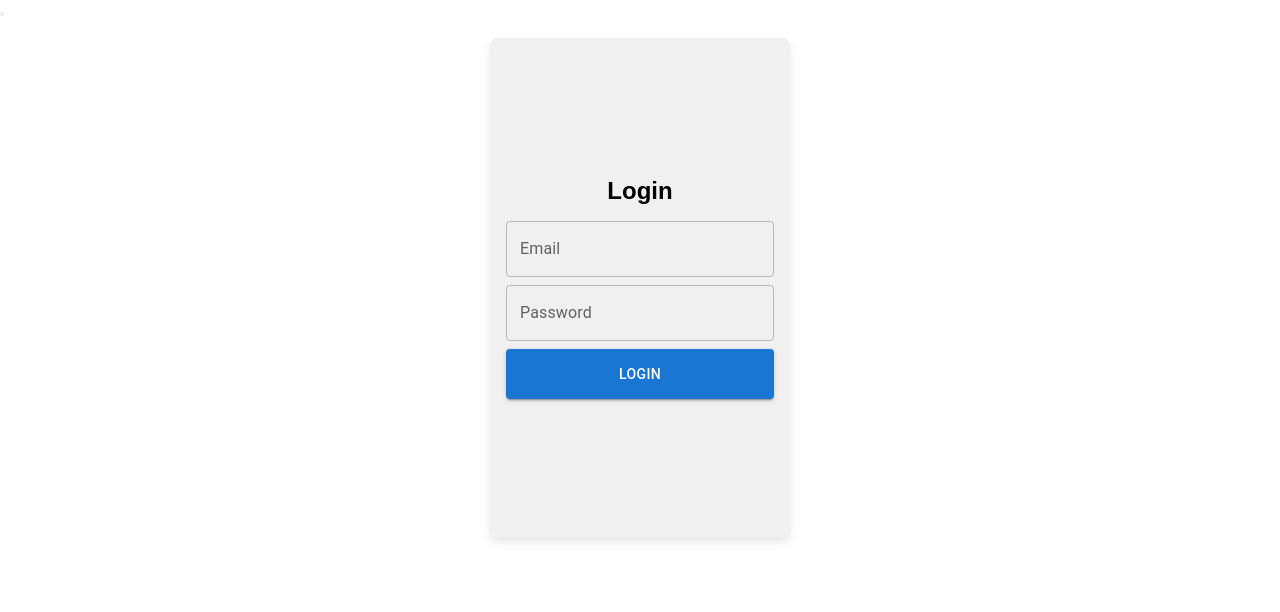
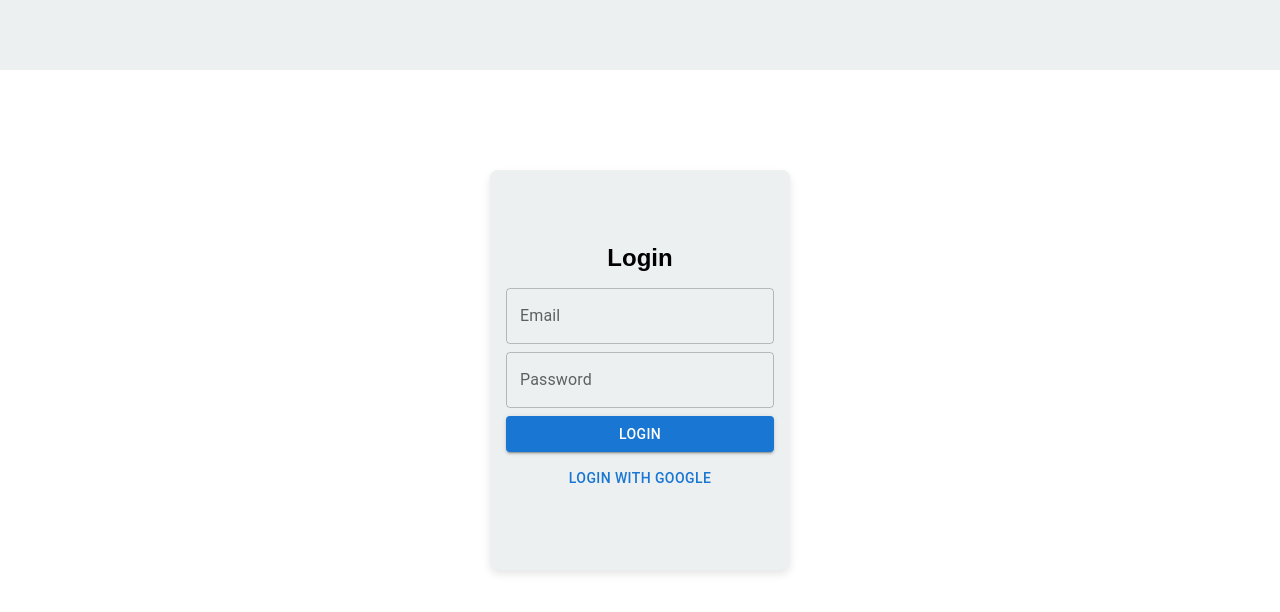
Before and after one commit to bondyaroslav/chat, a React (Create React App) app: page /login in a window 1280 px wide. Shown: the top 612 px of the page. Built offline with nearby package versions, Linux system fonts and the light colour scheme.

Commit message:
Add authorization with Google in Login component

```diff
--- a/src/components/Login.module.css
+++ b/src/components/Login.module.css
@@ -4,7 +4,7 @@
     justify-content: center;
     width: 100%;
     height: 100%;
-    padding: 20px;
+    padding: 100px;
 }
 
 .container {
@@ -13,8 +13,8 @@
     align-items: center;
     justify-content: center;
     width: 300px;
-    height: 500px;
-    background-color: #f0f0f0;
+    height: 400px;
+    background-color: #ECF0F1;
     padding: 16px;
     box-shadow: 0 4px 8px rgba(0, 0, 0, 0.1);
     border-radius: 8px;
@@ -27,5 +27,5 @@
 
 .button {
     width: 100%;
-    height: 50px;
+    margin-bottom: 100rem;
 }
--- a/src/components/Login.tsx
+++ b/src/components/Login.tsx
@@ -1,16 +1,27 @@
 import React, {useState} from 'react'
 import {Box, Button, TextField} from "@mui/material"
 import style from './Login.module.css'
+import {useSelector} from "react-redux"
+import {selectAuth} from "../redux/selectors/authSelector"
+import firebase from "firebase/compat/app"
 
 const Login = () => {
     const [email, setEmail] = useState('')
     const [password, setPassword] = useState('')
 
-    const handleEmailChange = (event: any) => {
+    const auth = useSelector(selectAuth)
+
+    const login = async () => {
+        const provider = new firebase.auth.GoogleAuthProvider()
+        const {user} = await auth.signInWithPopup(provider)
+        console.log(user)
+    }
+
+    const handleEmailChange = (event: React.ChangeEvent<HTMLInputElement>) => {
         setEmail(event.target.value)
     }
 
-    const handlePasswordChange = (event: any) => {
+    const handlePasswordChange = (event: React.ChangeEvent<HTMLInputElement>) => {
         setPassword(event.target.value)
     }
 
@@ -24,7 +35,7 @@ const Login = () => {
                     type="email"
                     variant="outlined"
                     value={email}
-                    onChange={(event: any) => handleEmailChange(event)}
+                    onChange={handleEmailChange}
                     fullWidth
                 />
                 <TextField
@@ -33,15 +44,22 @@ const Login = () => {
                     type="password"
                     variant="outlined"
                     value={password}
-                    onChange={(event: any) => handlePasswordChange(event)}
+                    onChange={handlePasswordChange}
                     fullWidth
                 />
                 <Button className={style.button}
+                        sx={{marginBottom: 1}}
                         variant="contained"
                         color="primary"
                         onClick={() => {console.log(email, password)}}
                 >
                     Login
+                </Button>
+                <Button className={style.button}
+                        color="primary"
+                        onClick={login}
+                >
+                    Login with Google
                 </Button>
             </Box>
         </Box>
--- /dev/null
+++ b/src/components/Navbar.module.css
@@ -0,0 +1,5 @@
+.Navbar {
+    width: 100%;
+    height: 70px;
+    background-color: #ECF0F1;
+}
--- a/src/components/Navbar.tsx
+++ b/src/components/Navbar.tsx
@@ -1,14 +1,11 @@
 import React from 'react'
 import {Link} from "react-router-dom"
+import style from './Navbar.module.css'
 
 const Navbar = () => {
     return (
-        <nav>
-            <Link to={'/'}>
-                <button>
+        <nav className={style.Navbar}>
 
-                </button>
-            </Link>
         </nav>
     )
 }
```
